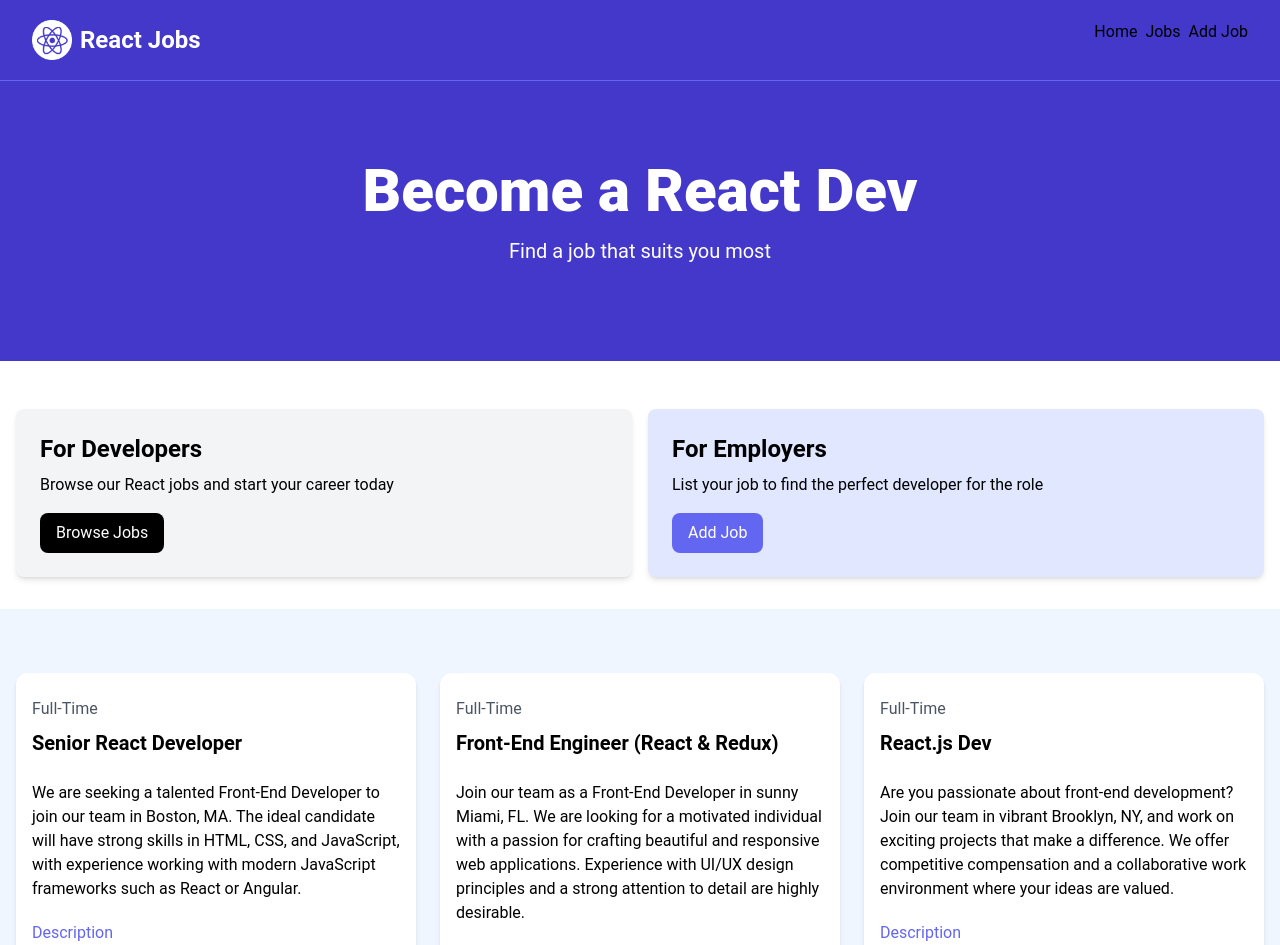
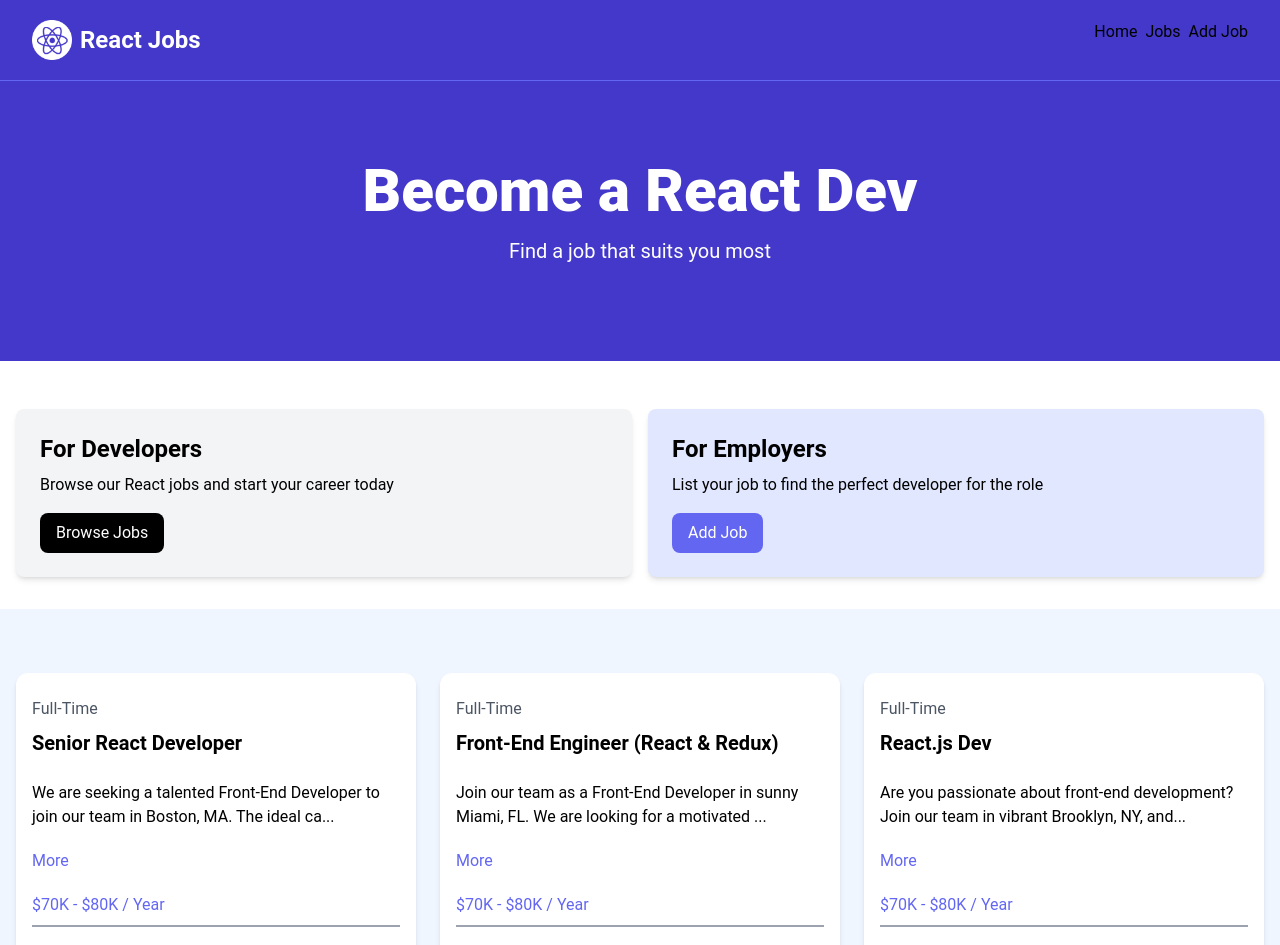
Before and after one commit to Awaisqadri22/traversy-react, a React (Vite) app: page / in a window 1280 px wide. Shown: the top 945 px of the page. Built offline with nearby package versions, Linux system fonts and the light colour scheme.

Commit message:
last adding layout

```diff
--- a/src/components/JobListing.jsx
+++ b/src/components/JobListing.jsx
@@ -1,37 +1,47 @@
-import React from 'react'
+import React from "react";
+import { useState } from "react";
 
-const JobListing = ({job}) => {
+const JobListing = ({ job }) => {
+  const [showFullDescription, setShowFullDescription] = useState(false);
+  let description = job.description;
+  let newDescription = String(description).substring(0, 90) + "...";
+  if (!showFullDescription) {
+    description = newDescription;
+  }
   return (
-    <div className='bg-white rounded-xl shadow-md relative'>
-    <div className='p-4'>
-      <div className='mb-6'>
-        <div className='text-gray-600 my-2'>{job.type}</div>
-        <h3 className='text-xl font-bold'>{job.title}</h3>
+    <div className="bg-white rounded-xl shadow-md  relative">
+      <div className="p-4">
+        <div className="mb-6">
+          <div className="text-gray-600 my-2">{job.type}</div>
+          <h3 className="text-xl font-bold">{job.title}</h3>
         </div>
-      <div className='mb-5'>{job.description}</div>
+        <div className="mb-5">{description}</div>
         <button
-        // onClick={() => setShowFullDescription((prevState) => !prevState)}
-        className='text-indigo-500 mb-5 hover:text-indigo-600'
+          onClick={() => {
+            setShowFullDescription((prevState) => !prevState);
+          }}
+          className="text-indigo-500 mb-5"
         >
-        {/* {showFullDescription ? 'Less' : 'More'} */}Description
+          {showFullDescription ? "Less" : "More"}
         </button>
-      <h3 className='text-indigo-500 mb-2'>{job.salary} / Year</h3>
-      <div className='border border-gray-400 mb-5'></div>
-      <div className='flex flex-col lg:flex-row justify-between mb-4'>
-        <div className='text-orange-700 mb-3'>
+
+        <h3 className="text-indigo-500 mb-2">{job.salary} / Year</h3>
+        <div className="border border-gray-400 mb-5"></div>
+        <div className="flex flex-col lg:flex-row justify-between mb-4">
+          <div className="text-orange-700 mb-3">
             {/* <FaMapMarker className='inline text-lg mb-1 mr-1' /> */}
             {job.location}
           </div>
           <a
-          // to={`/jobs/${job.id}`}
-          className='h-[36px] bg-indigo-500 hover:bg-indigo-600 text-white px-4 py-2 rounded-lg text-center text-sm'
+            to={`/jobs/${job.id}`}
+            className="h-[36px] bg-indigo-500 hover:bg-indigo-600 text-white px-4 py-2 rounded-lg text-center text-sm"
           >
             Read More
           </a>
         </div>
       </div>
     </div>
-  )
-}
+  );
+};
 
-export default JobListing
+export default JobListing;
--- a/src/components/JobListings.jsx
+++ b/src/components/JobListings.jsx
@@ -1,22 +1,20 @@
-import React from 'react';
-import JobListing from './JobListing';
-import jobs from '../jobs.json'
-
+import React from "react";
+import JobListing from "./JobListing";
+import jobs from "../jobs.json";
 
 const JobListings = () => {
   return (
-    <section className='bg-blue-50 px-4 py-10'>
-    <div className='container-xl lg:container m-auto'>
-      <h2 className='text-3xl font-bold text-indigo-500 mb-6 text-center'>
-      </h2>
-        <div className='grid grid-cols-1 md:grid-cols-3 gap-6'>
-            {jobs.jobs.map((job) => (
-            <JobListing  job={job} />
+    <section className="bg-blue-50 px-4 py-10">
+      <div className="container-xl lg:container m-auto">
+        <h2 className="text-3xl font-bold text-indigo-500 mb-6 text-center"></h2>
+        <div className="grid grid-cols-1 md:grid-cols-3 gap-6">
+          {jobs.jobs.map((job) => (
+            <JobListing key={job.id} job={job} />
           ))}
         </div>
-    </div>
-  </section>
-  )
-}
+      </div>
+    </section>
+  );
+};
 
-export default JobListings
+export default JobListings;
```
Lines whose indentation alone changed are shown as unchanged.
